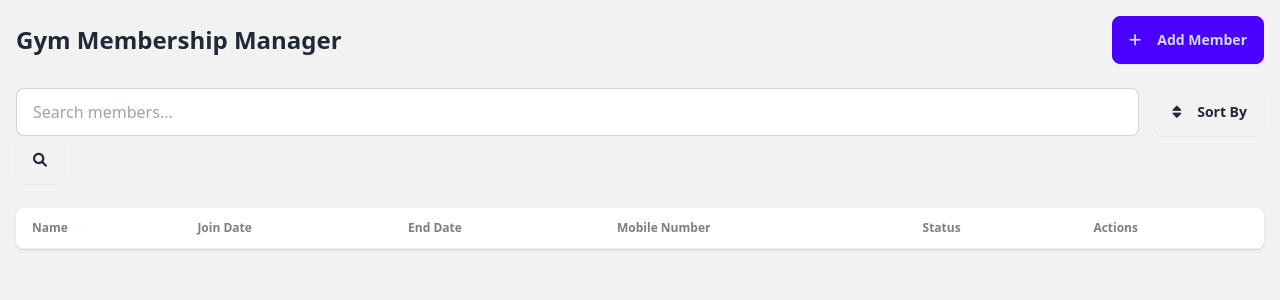
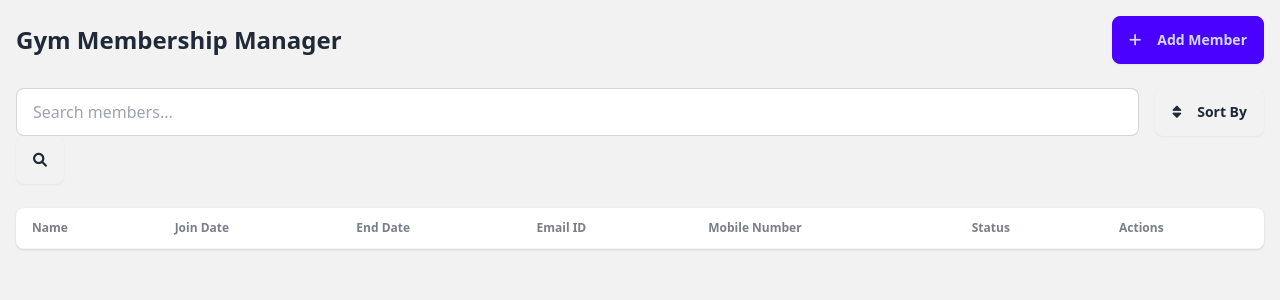
Before and after one commit to Dhaval2234/Gym_Sphere, a Flask app: page / in a window 1280 px wide; the page is wider, and only the part inside the window is pictured. Shown: the top 300 px of that part. Run offline with Flask 3, Linux system fonts and the light colour scheme; data that the repository does not hold is empty; some libraries are stand-ins or nearby versions.

Commit message:
Fixed Mob. No. & display mail id

```diff
--- a/templates/index.html
+++ b/templates/index.html
@@ -47,6 +47,7 @@
                         <th>Name</th>
                         <th>Join Date</th>
                         <th>End Date</th>
+                        <th>Email ID</th>
                         <th>Mobile Number</th>
                         <th>Status</th>
                         <th>Actions</th>
@@ -58,6 +59,7 @@
                         <td>{{ member.name }}</td>
                         <td>{{ member.join_date }}</td>
                         <td>{{ member.end_date }}</td>
+                        <td>{{ member.email}}</td>
                         <!-- Changed to match Supabase 'phone' column -->
                         <td>{{ member.phone }}</td>
                         <td>
@@ -117,7 +119,7 @@
                     <label class="label">
                         <span class="label-text">Mobile Number</span>
                     </label>
-                    <input type="tel" name="phone" placeholder="+1234567890" class="input input-bordered" required>
+                    <input type="tel" pattern="[0-9]{10}" minlength="10" maxlength="10" name="phone" placeholder="+1234567890" class="input input-bordered" required>
                 </div>
                 <div class="modal-action">
                     <button type="submit" class="btn btn-primary">
```
